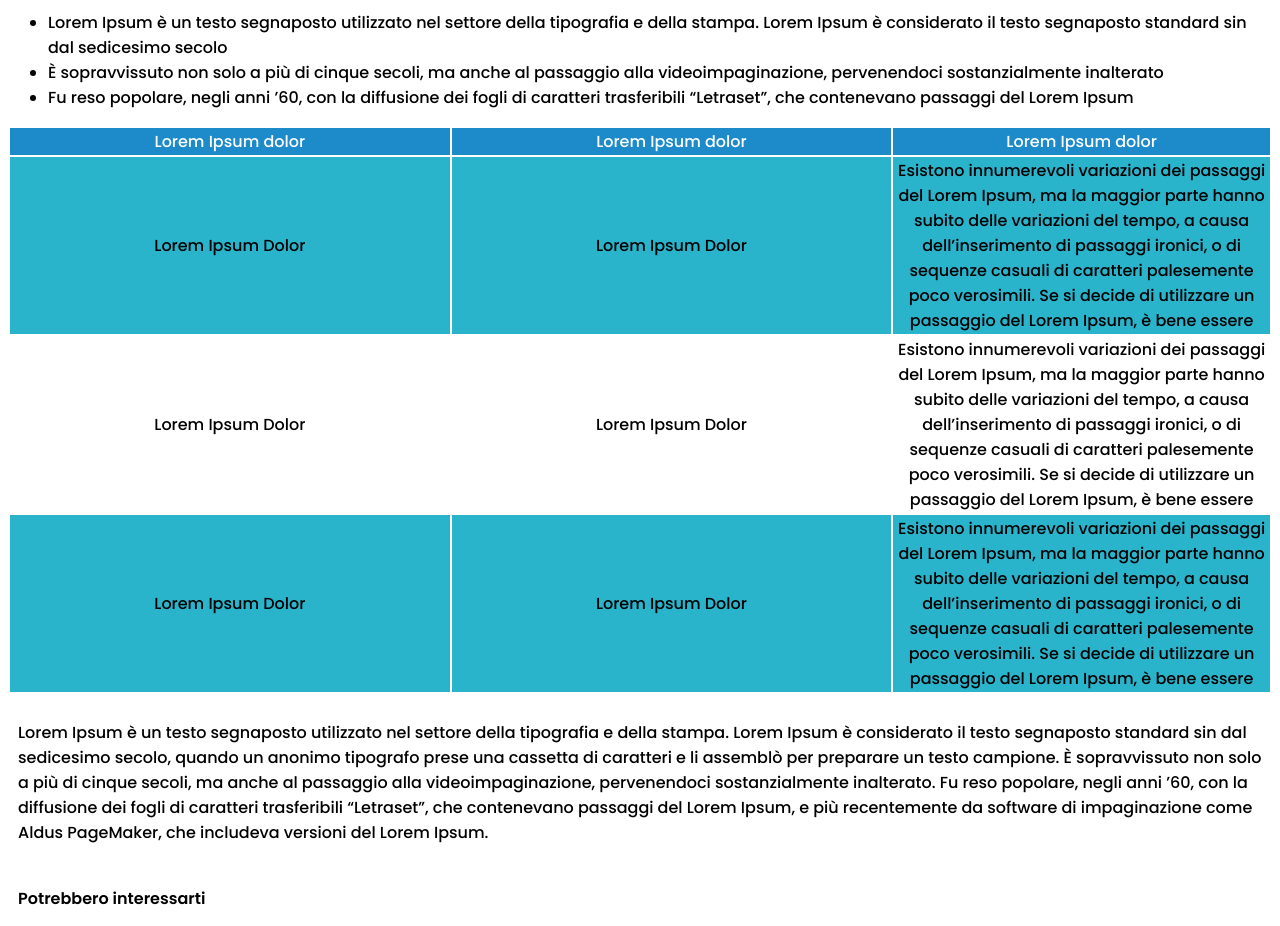
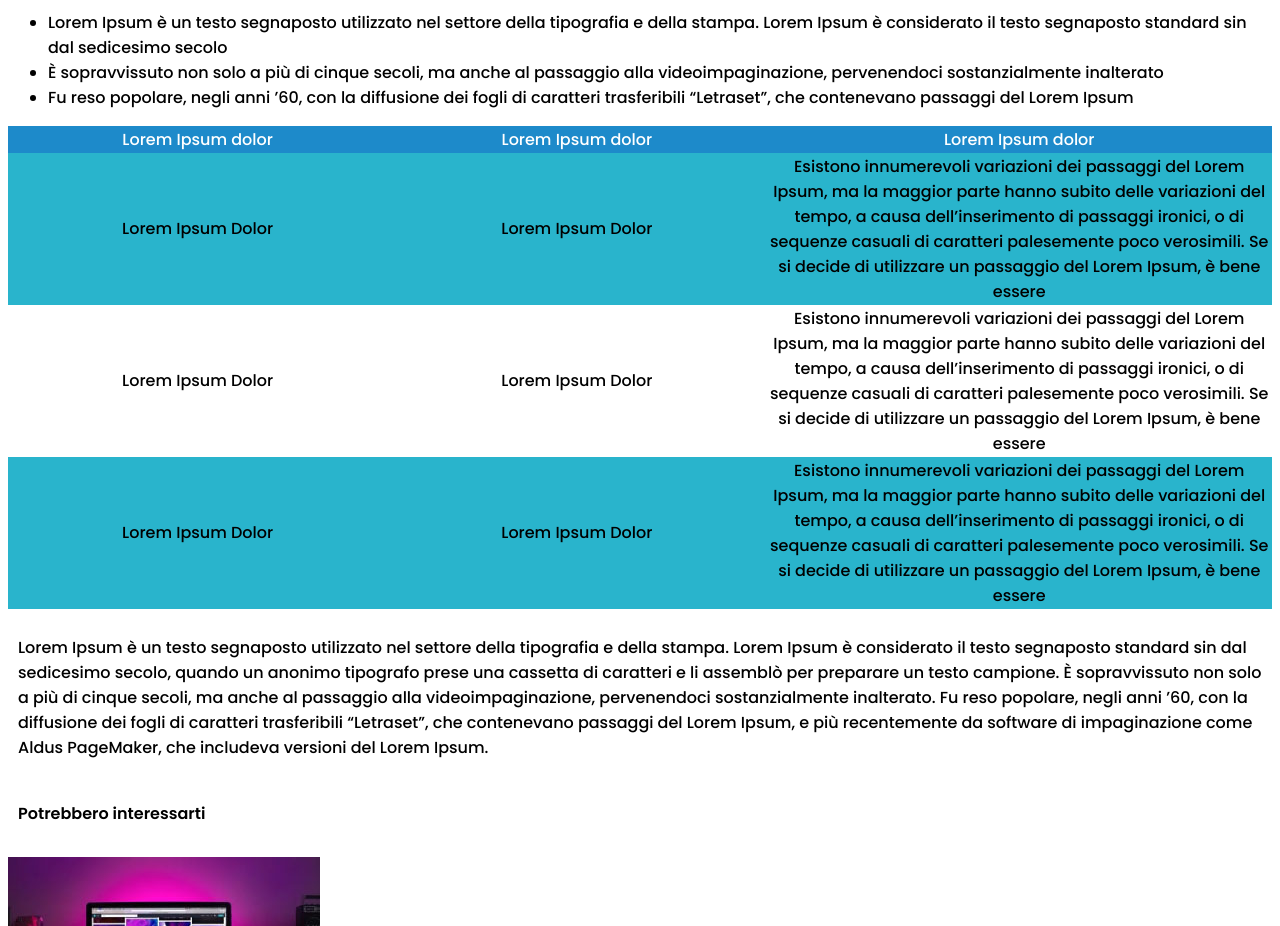
Before and after one commit to EngeneerProgram/The-Booleaners-Repo, a plain HTML site: page index.html in a window 1280 px wide. Shown: the part 1060-1986 px from the top of the page. Drawn offline with Linux system fonts and the light colour scheme.

Commit message:
Esame Completato

```diff
--- a/style.css
+++ b/style.css
@@ -33,6 +33,7 @@ p{
 table{
     width: 100%;
     text-align: center;
+    border-collapse: collapse;
 
 }
 .blue{
@@ -54,5 +55,5 @@ h4{
     padding:10px;
 }
 .lungo{
-  width: 30%;
+  width: 40%;
 }
```
